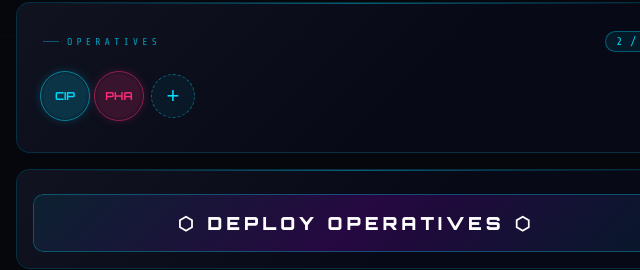
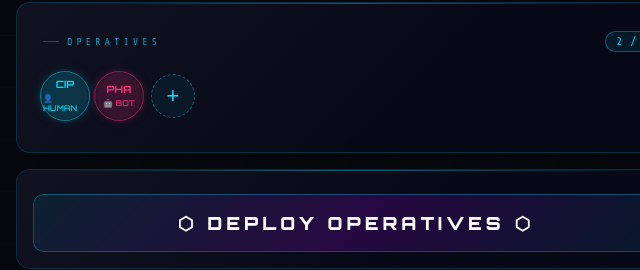
Before and after one commit to tahmidnafees619/ChainReaction, a plain HTML site: page index.html in a window 1280 px wide. Shown: the part 390-660 px from the top of the page, 284-924 px from the left. Drawn offline with nearby package versions, Linux system fonts and the light colour scheme.

Commit message:
feat: add player type selection (human/bot toggle) and support multiple bot players

```diff
--- a/index.html
+++ b/index.html
@@ -828,8 +828,8 @@ let menuState = {
   rows: 9,
   cols: 6,
   players: [
-    { id:0, color:PLAYER_COLORS[0], name:PLAYER_NAMES[0] },
-    { id:1, color:PLAYER_COLORS[1], name:PLAYER_NAMES[1] },
+    { id:0, color:PLAYER_COLORS[0], name:PLAYER_NAMES[0], isBot:false },
+    { id:1, color:PLAYER_COLORS[1], name:PLAYER_NAMES[1], isBot:true },
   ]
 };
 
@@ -943,7 +943,7 @@ function initMenu() {
   addBtn.addEventListener('click', () => {
     if (menuState.players.length >= 10) return;
     const id = menuState.players.length;
-    menuState.players.push({ id, color:PLAYER_COLORS[id], name:PLAYER_NAMES[id] });
+    menuState.players.push({ id, color:PLAYER_COLORS[id], name:PLAYER_NAMES[id], isBot:false });
     renderTokens();
   });
 
@@ -966,14 +966,30 @@ function renderTokens() {
     tok.className = 'player-token';
     tok.style.cssText = `background:${hexToRgba(p.color,.18)};
       color:${p.color};
-      box-shadow: 0 0 12px ${hexToRgba(p.color,.35)};`;
+      box-shadow: 0 0 12px ${hexToRgba(p.color,.35)};
+      cursor:pointer;
+      position:relative;`;
     tok.style.setProperty('current-color', p.color);
+
+    const typeLabel = p.isBot ? '🤖 BOT' : '👤 HUMAN';
     tok.innerHTML = `
-      <span style="font-size:11px;font-weight:700;">${p.name.substring(0,3).toUpperCase()}</span>
+      <span style="font-size:10px;font-weight:700;display:flex;flex-direction:column;align-items:center;gap:3px;">
+        <span>${p.name.substring(0,3).toUpperCase()}</span>
+        <span style="font-size:8px;opacity:0.8;">${typeLabel}</span>
+      </span>
       <span class="token-x">✕</span>`;
-    tok.title = `${p.name} — click to remove`;
-
-    tok.addEventListener('click', () => {
+    tok.title = `${p.name} (${typeLabel}) — click to toggle type, X to remove`;
+
+    // Click to toggle bot/human
+    tok.addEventListener('click', (e) => {
+      if (e.target.closest('.token-x')) return; // Don't toggle if clicking X
+      p.isBot = !p.isBot;
+      renderTokens();
+    });
+
+    // X button to remove
+    tok.querySelector('.token-x').addEventListener('click', (e) => {
+      e.stopPropagation();
       if (menuState.players.length <= 2) {
         showToast('Minimum 2 operatives required', 'warn');
         return;
@@ -1140,11 +1156,10 @@ function bindGameEvents() {
   game.on('turn_change', async ({ currentPlayer }) => {
     setActivePlayer(currentPlayer);
 
-    // ═══ AI LOGIC ═══
-    // Let's declare Player 2 (Index 1) as our AI Bot for testing!
-    const AI_PLAYER_ID = 1;
-
-    if (currentPlayer === AI_PLAYER_ID && !game._gameOver) {
+    // ═══ AI LOGIC — Handle Multiple Bot Players ═══
+    // Check if the current player is a bot
+    const currentPlayerConfig = menuState.players[currentPlayer];
+    if (currentPlayerConfig && currentPlayerConfig.isBot && !game._gameOver) {
       // Block human inputs on the canvas while AI thinks
       $gameCanvas.style.pointerEvents = 'none';
 
@@ -1152,7 +1167,7 @@ function bindGameEvents() {
       await new Promise(resolve => setTimeout(resolve, 600));
 
       // Get the optimal coordinates from our heuristic script
-      const botMove = ChainReactionAI.getBestMove(game, AI_PLAYER_ID);
+      const botMove = ChainReactionAI.getBestMove(game, currentPlayer);
 
       if (botMove) {
         // Execute the automated click into the core engine
```
